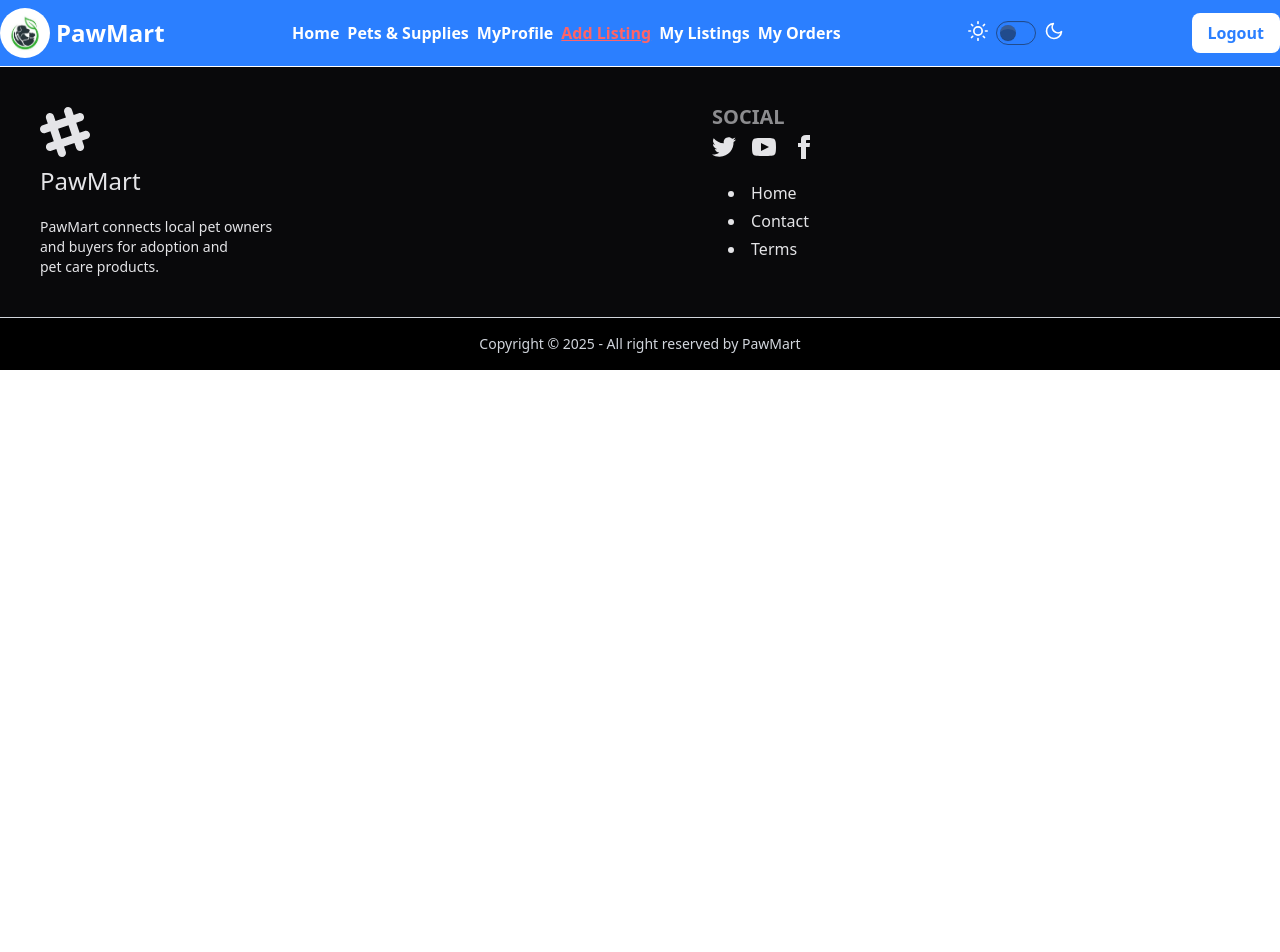
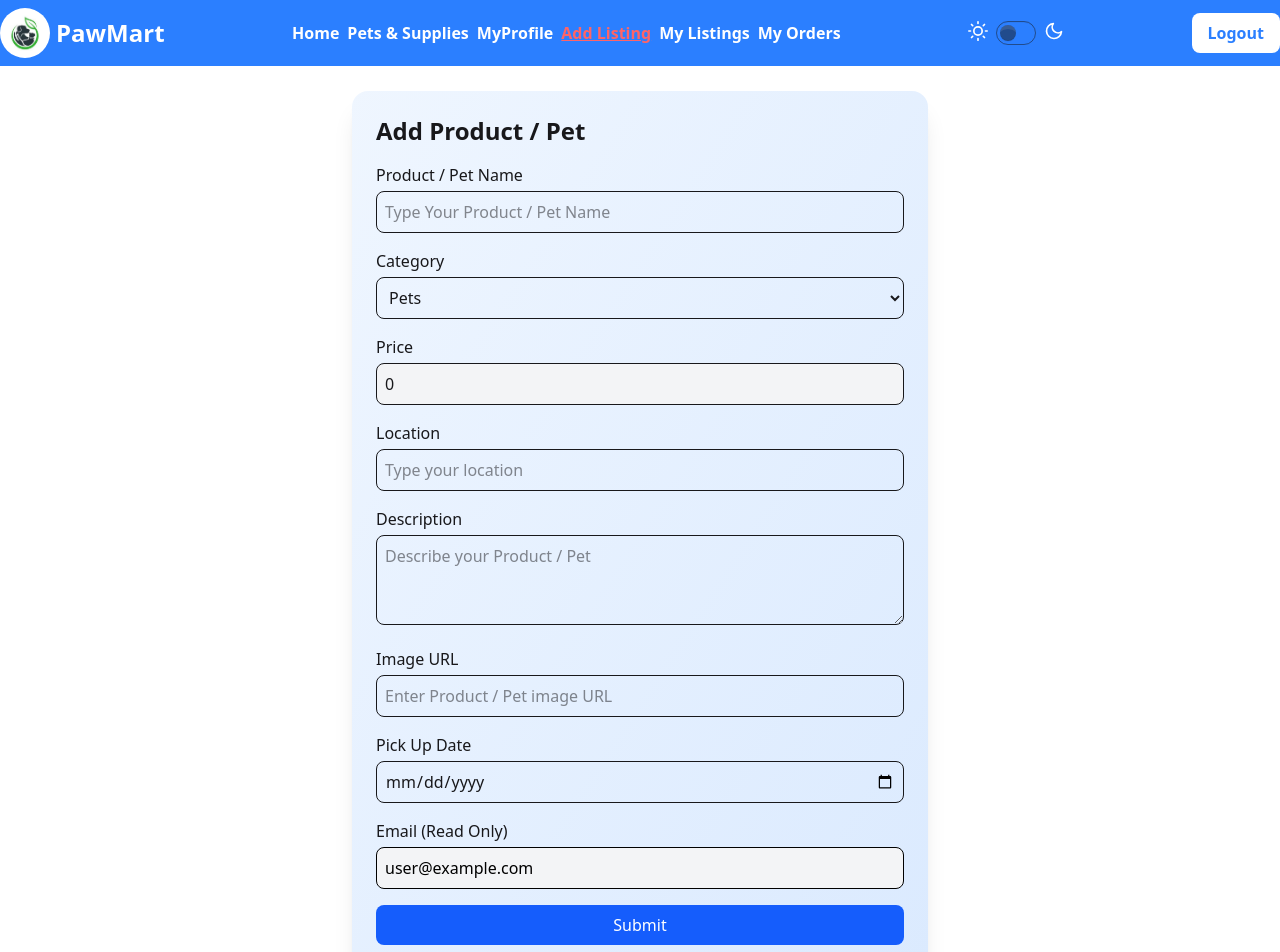
Before and after one commit to Shourav52/PawMart, a React (Vite) app: page /add-listing in a window 1280 px wide. Shown: the top 952 px of the page. Before the commit the page ends 800 px from the top, so only its background shows below. Built offline with nearby package versions, Linux system fonts and the light colour scheme; no server answers; sample sign-in values are in the browser's storage.

Commit message:
Add all modified pages

```diff
--- a/src/pages/AddListing.jsx
+++ b/src/pages/AddListing.jsx
@@ -1,9 +1,168 @@
-import React from 'react'
+import React, { useContext } from 'react'
+import { AuthContext } from '../Provider/AuthProvider';
+import axios from 'axios';
+import Swal from 'sweetalert2';
 
 const AddListing = () => {
+
+  const {user} = useContext(AuthContext);
+
+    const handleSubmit = (e)=>{
+        e.preventDefault();
+        const form = e.target;
+        const name = form.name.value;
+        const category = form.category.value;
+        const price = parseInt(form.price.value);
+        const location = form.location.value;
+        const description = form.description.value;
+        const image = form.image.value;
+        const date = form.date.value;
+        const email = form.email.value;
+
+        const formData = {
+            name,
+            category,
+            price,
+            location,
+            description,
+            image,
+            date,
+            email
+        }
+        console.log(formData);
+        axios.post('http://localhost:3000/services',formData)
+        .then(res=>{
+            console.log(res);
+         if(res.data.acknowledged){
+             Swal.fire({
+            title: "service added successfully",
+            icon: "success",
+            draggable: true
+            });
+            form.reset();
+         }
+         else{
+            Swal.fire({
+                icon: "error",
+                title: "Oops...",
+                text: "Something went wrong!",
+                });
+         }
+         })
+         .catch(err=>
+         {
+            console.log(err);
+            Swal.fire({
+                icon: "error",
+              title: "Oops...",
+                text: "Something went wrong!",
+                });
+         }
+        );
+
+    }
+
+
   return (
-    <div>
+    <div className="max-w-xl mx-auto p-6 bg-gradient-to-br from-blue-50 to-blue-100 shadow-xl rounded-2xl mt-6 mb-10">
+      <h2 className="text-2xl font-semibold mb-4">Add Product / Pet</h2>
+      <form onSubmit={handleSubmit} className="space-y-4">
 
+        <div>
+          <label className="block mb-1 font-medium">Product / Pet Name</label>
+          <input
+            type="text"
+            name="name"
+            placeholder='Type Your Product / Pet Name'
+            className="w-full p-2 border rounded-lg"
+            required
+          />
+        </div>
+        <div>
+          <label className="block mb-1 font-medium">Category</label>
+          <select
+            name="category"
+            className="w-full p-2 border rounded-lg"
+          >
+              <option value="Pets" >Pets</option>
+            <option value="Food">Food</option>
+            <option value="Accessories">Accessories</option>
+            <option value="Care Product">Care Product</option>
+          </select>
+        </div>
+
+        <div>
+          <label className="block mb-1 font-medium">Price</label>
+          <input
+            type="number"
+            name="price"
+            defaultValue={0}
+            className="w-full p-2 border rounded-lg bg-gray-100"
+          />
+        </div>
+
+        <div>
+          <label className="block mb-1 font-medium">Location</label>
+          <input
+            type="text"
+            name="location"
+            placeholder='Type your location'
+            className="w-full p-2 border rounded-lg"
+            required
+          />
+        </div>
+
+        <div>
+          <label className="block mb-1 font-medium">Description</label>
+          <textarea
+            name="description"
+            placeholder='Describe your Product / Pet '
+            className="w-full p-2 border rounded-lg"
+            rows="3"
+            required
+          ></textarea>
+        </div>
+
+        <div>
+          <label className="block mb-1 font-medium">Image URL</label>
+          <input
+            type="text"
+            name="image"
+
+            placeholder='Enter Product / Pet image URL '
+            className="w-full p-2 border rounded-lg"
+            required
+          />
+        </div>
+
+
+        <div>
+          <label className="block mb-1 font-medium">Pick Up Date</label>
+          <input
+            type="date"
+            name="date"
+            className="w-full p-2 border rounded-lg"
+            required
+          />
+        </div>
+        <div>
+          <label className="block mb-1 font-medium">Email (Read Only)</label>
+          <input
+          value={user?.email || ""}
+            type="email"
+            name="email"
+            readOnly
+            className="w-full p-2 border rounded-lg text-black bg-gray-100"
+          />
+        </div>
+
+        <button
+          type="submit"
+          className="w-full py-2 bg-blue-600 text-white font-medium rounded-lg hover:bg-blue-700"
+        >
+          Submit
+        </button>
+      </form>
     </div>
   )
 }
```
Also changed, not shown: src/pages/SuppliesDetails.jsx (+7 -2 lines).
